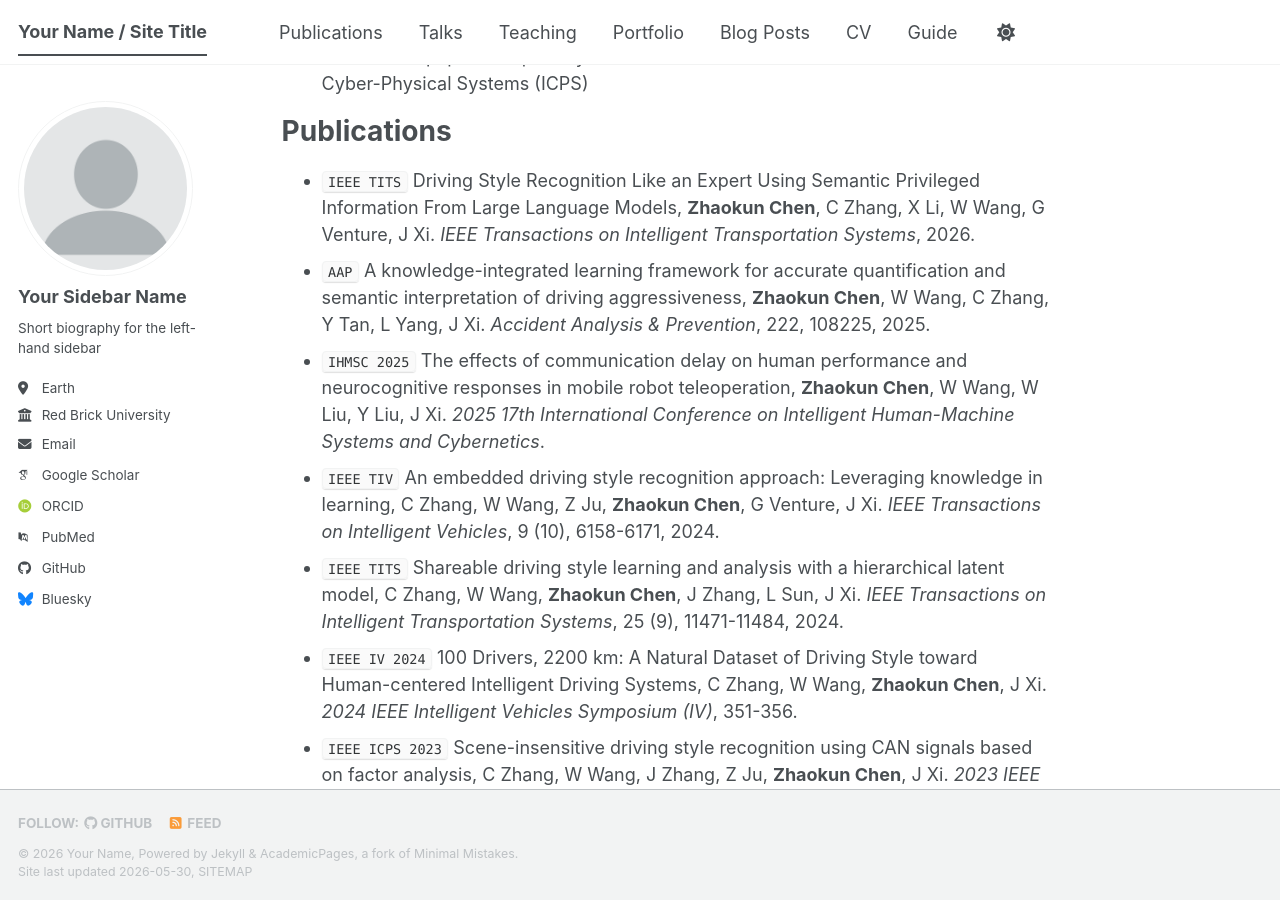
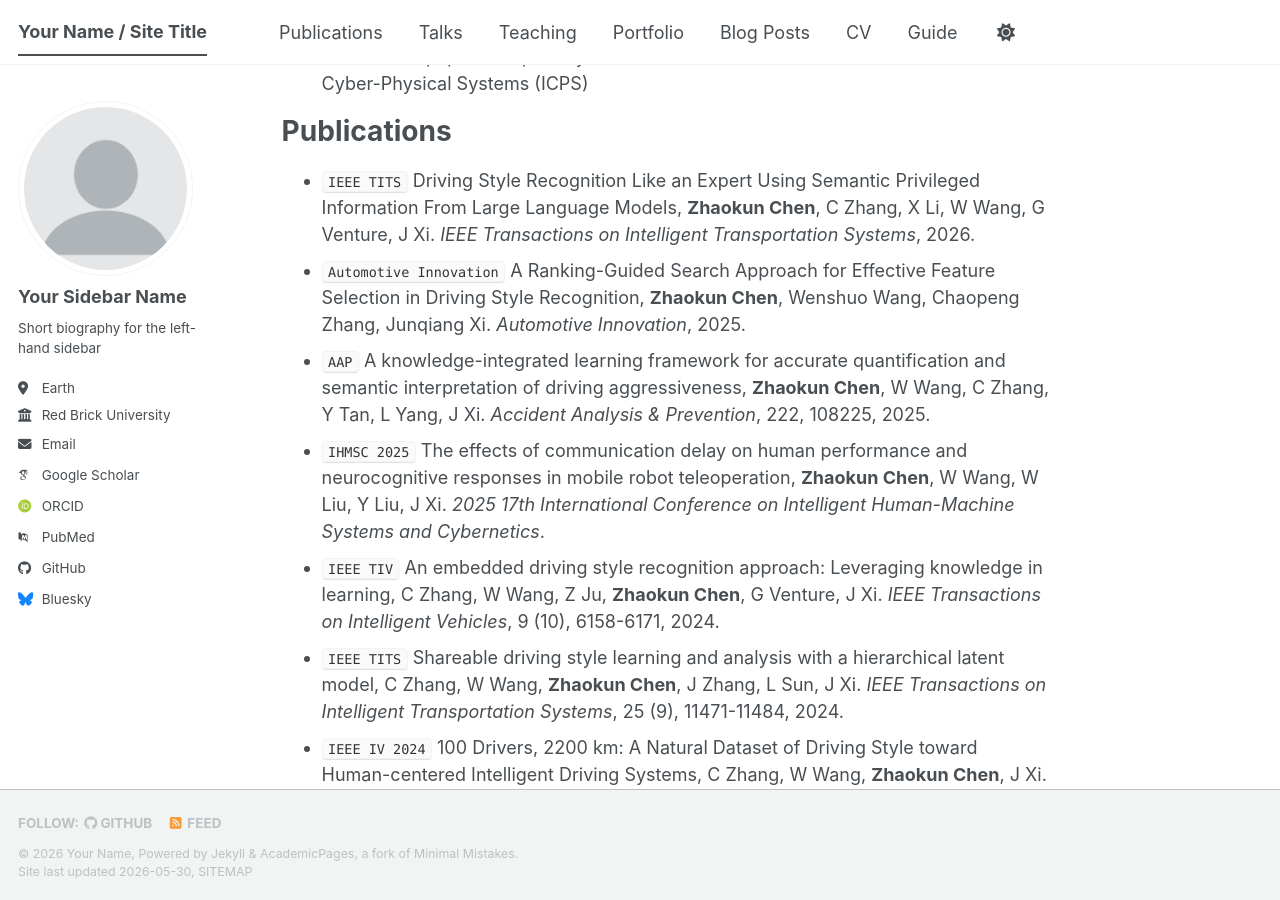
Before and after one commit to zhaokun-bit/zhaokun-bit.github.io, a Jekyll site: the page built from _pages/about.md, in a window 1280 px wide and 900 px high, scrolled down 901 px. Built offline with Jekyll 4.4.1, drawn with Linux system fonts in a browser that asks for light colours; some web fonts are replaced; a script bundle is joined from its source files by our own code; library files that are not in the unit come from our copies.

Commit message:
Update about.md

```diff
--- a/_pages/about.md
+++ b/_pages/about.md
@@ -31,6 +31,7 @@ Publications
 ======
 
 * `IEEE TITS` Driving Style Recognition Like an Expert Using Semantic Privileged Information From Large Language Models, **Zhaokun Chen**, C Zhang, X Li, W Wang, G Venture, J Xi. *IEEE Transactions on Intelligent Transportation Systems*, 2026.
+* `Automotive Innovation` A Ranking-Guided Search Approach for Effective Feature Selection in Driving Style Recognition, **Zhaokun Chen**, Wenshuo Wang, Chaopeng Zhang, Junqiang Xi. *Automotive Innovation*, 2025.
 * `AAP` A knowledge-integrated learning framework for accurate quantification and semantic interpretation of driving aggressiveness, **Zhaokun Chen**, W Wang, C Zhang, Y Tan, L Yang, J Xi. *Accident Analysis & Prevention*, 222, 108225, 2025.
 * `IHMSC 2025` The effects of communication delay on human performance and neurocognitive responses in mobile robot teleoperation, **Zhaokun Chen**, W Wang, W Liu, Y Liu, J Xi. *2025 17th International Conference on Intelligent Human-Machine Systems and Cybernetics*.
 * `IEEE TIV` An embedded driving style recognition approach: Leveraging knowledge in learning, C Zhang, W Wang, Z Ju, **Zhaokun Chen**, G Venture, J Xi. *IEEE Transactions on Intelligent Vehicles*, 9 (10), 6158-6171, 2024.
```
